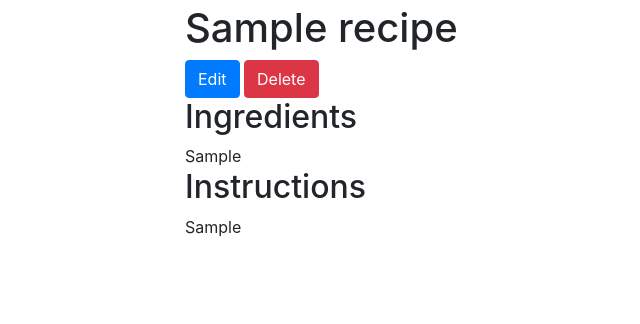
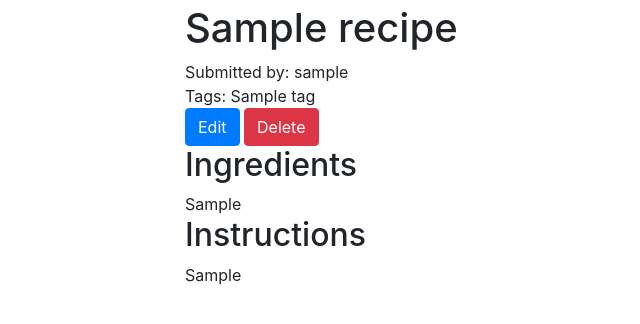
Before and after one commit to ggetzie/nnr, a Django app: a page that uses nnr/templates/main/recipe_detail.html in a window 1280 px wide. Shown: the part 56-380 px from the top of the page, without its empty margins (122-762 px from the left). Run offline with Django 3.2, Linux system fonts and the light colour scheme; a user stored in the database is signed in; tables that the repository leaves empty hold one stand-in row (values such as "Sample post"); some libraries are stand-ins or nearby versions.

Commit message:
new usertags

```diff
--- a/main/forms.py
+++ b/main/forms.py
@@ -28,7 +28,7 @@ class SignupForm(forms.Form):
             recipe = Recipe.objects.get(title_slug=slug)
             raise forms.ValidationError(DUPE_MSG, code="duplicate")
         except Recipe.DoesNotExist:
-            return self.cleaned_data(["title"])
+            return self.cleaned_data["title"]
 
     def clean_ingredients(self):
         lines = self.cleaned_data["ingredients"].split("\n")
--- a/main/models.py
+++ b/main/models.py
@@ -26,7 +26,7 @@ class Recipe(models.Model):
     ingredients_html = models.TextField(_("Ingredients HTML"))
     instructions_text = models.TextField(_("Instructions"))
     instructions_html = models.TextField(_("Instructions HTML"))
-    # tags = models.ManyToManyField("Tag", through="UserTag")
+    tags = models.ManyToManyField("Tag", through="UserTag")
     user = models.ForeignKey(settings.AUTH_USER_MODEL,
                              on_delete=models.SET_NULL,
                              null=True)
--- a/nnr/templates/main/recipe_detail.html
+++ b/nnr/templates/main/recipe_detail.html
@@ -9,6 +9,12 @@
 {% block content %}
 <div class="main-content">
     <h1>{{ recipe.title }}</h1>
+    <div class="byline">
+        Submitted by: {{ recipe.user.username }}
+    </div>
+    <div class="tags">
+        Tags: {% for tag in recipe.tags.all.distinct %}{{ tag.name }}{% if not forloop.last %}, {% endif %}{% endfor %}
+    </div>
     {% if recipe.user == request.user or request.user.is_staff %}
     <div class="options">
         <a href="{% url 'main:recipe_update' recipe.title_slug %}" class="btn btn-primary">Edit</a>
```
Also changed, not shown: main/migrations/0006_recipe_tags.py (added).
